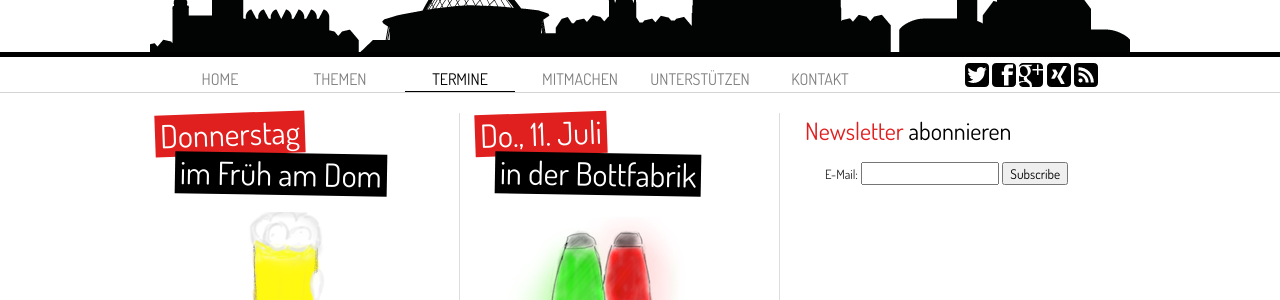
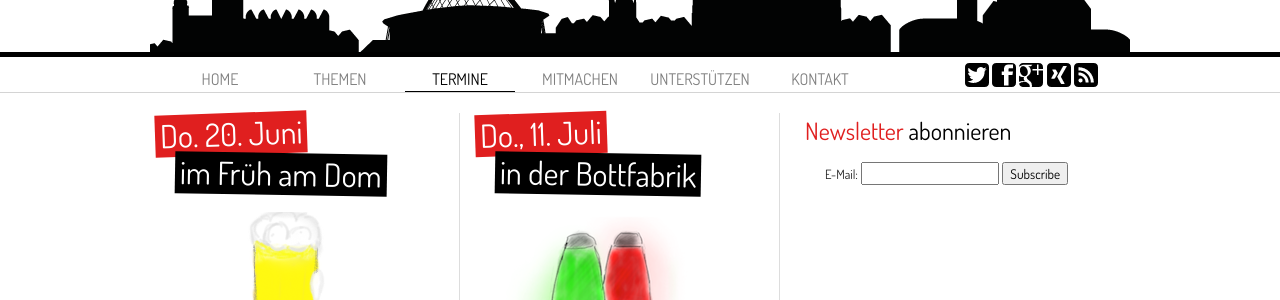
Before and after one commit to mobilecgn/mobilecgn.github.com, a Jekyll site: the page built from index.html, in a window 1280 px wide. Shown: the part 163-463 px from the top of the page. Built offline with Jekyll 4.4.1, drawn with Linux system fonts in a browser that asks for light colours.

Commit message:
Fix frontpage header

```diff
--- a/_posts/2013/2013-06-20-stammtisch.html
+++ b/_posts/2013/2013-06-20-stammtisch.html
@@ -3,7 +3,7 @@ layout: post
 title: Mobile Stammtisch
 categories: ["frontpage"]
 frontpage_headline: Gesellige Runde mit Speis und Trank
-frontpage_headline_date: Donnerstag
+frontpage_headline_date: Do. 20. Juni
 frontpage_headline_location: im Früh am Dom
 frontpage_headline_image: /static/images/events/mobile-cologne-2013-05.png
 all_events_title: Mobile Stammtisch
```
